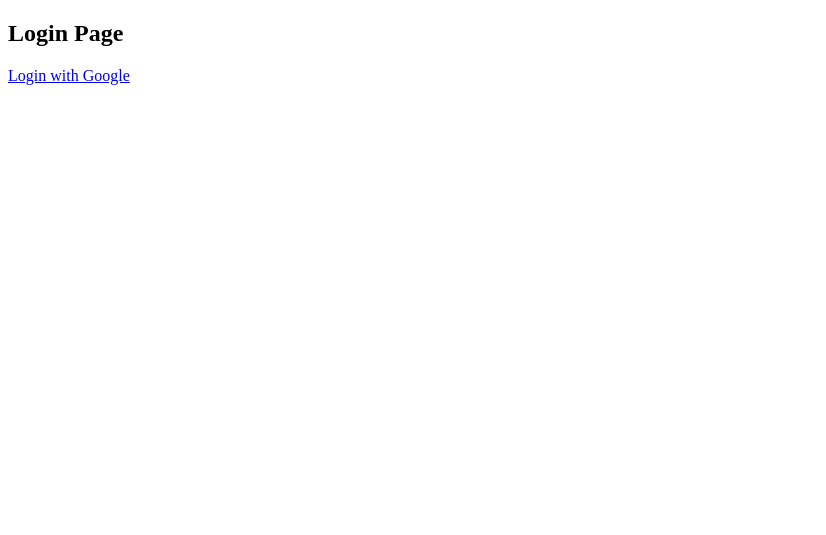
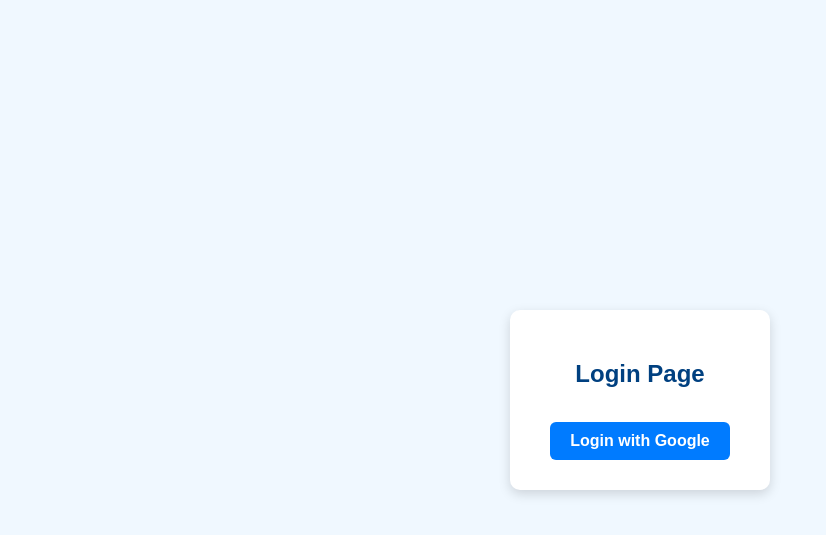
Before and after one commit to sriram-kannanv/SIH_PROJECT-2025, a Flask app: template templates/index.html in a window 1280 px wide. Shown: the top 535 px of the page, without its empty margins (0-826 px from the left). Run offline with Flask 3, Linux system fonts and the light colour scheme; the template is opened without the code that fills it, so the values that code supplies are empty.

Commit message:
Update index.html

```diff
--- a/templates/index.html
+++ b/templates/index.html
@@ -2,9 +2,48 @@
 <html>
 <head>
     <title>Login</title>
+    <style>
+        body {
+            font-family: Arial, sans-serif;
+            background-color: #f0f8ff; /* light blue-white background */
+            margin: 0;
+            padding: 0;
+            display: flex;
+            height: 100vh;
+            justify-content: center;
+            align-items: center;
+        }
+        h2 {
+            color: #004080; /* dark blue */
+            text-align: center;
+        }
+        a {
+            display: inline-block;
+            margin-top: 15px;
+            padding: 10px 20px;
+            background-color: #007BFF; /* primary blue */
+            color: white;
+            text-decoration: none;
+            border-radius: 6px;
+            font-weight: bold;
+            transition: background-color 0.3s ease;
+        }
+        a:hover {
+            background-color: #0056b3; /* darker blue on hover */
+        }
+        div {
+            background-color: white;
+            padding: 30px 40px;
+            border-radius: 10px;
+            box-shadow: 0 4px 12px rgba(0,0,0,0.15);
+            text-align: center;
+        }
+    </style>
 </head>
 <body>
-    <h2>Login Page</h2>
-    <a href="/login">Login with Google</a>
+    <div>
+        <h2>Login Page</h2>
+        <a href="/login">Login with Google</a>
+    </div>
 </body>
 </html>
```
